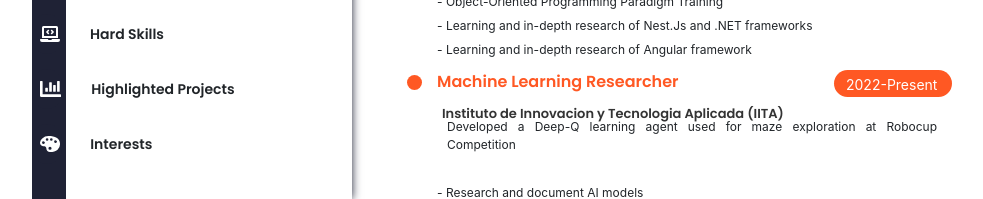
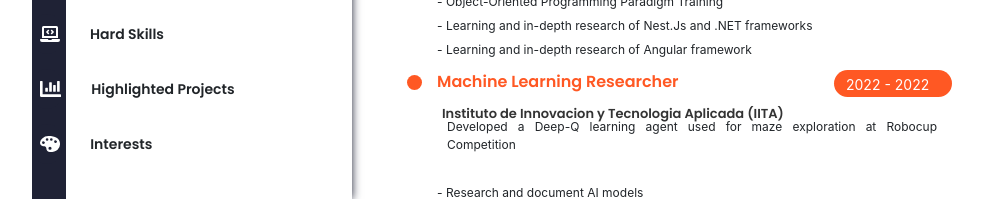
Before and after one commit to AlejoTorres2001/React-SSR-Personal-Portfolio, a Next.js app: page / in a window 1280 px wide. Both pictures are taken after a click on the element "Work History". Shown: the part 1989-2188 px from the top of the page, without its empty margins (148-1131 px from the left). Built offline with nearby package versions, Linux system fonts and the light colour scheme.

Commit message:
fix typo

```diff
--- a/components/ResumeComponents/Work.tsx
+++ b/components/ResumeComponents/Work.tsx
@@ -63,7 +63,7 @@ const Work: React.FunctionComponent<object> = () => {
                 : 'Investigador de Machine Learning'}
             </span>
             <div className="heading-date">
-              2022-{language.name === 'en' ? 'Present' : 'Presente'}
+              2022 - 2022
             </div>
           </div>
           <div className="resume-sub-heading">
@@ -111,7 +111,7 @@ const Work: React.FunctionComponent<object> = () => {
                 ? 'Developer and Technical support'
                 : 'Desarrollador y Soporte Tecnico'}
             </span>
-            <div className="heading-date">2021-2021</div>
+            <div className="heading-date">2021 - 2021</div>
           </div>
           <div className="resume-sub-heading">
             <span>
@@ -136,7 +136,7 @@ const Work: React.FunctionComponent<object> = () => {
           <span className="resume-description-text">
             -{' '}
             {language.name === 'en'
-              ? 'Developing and mantaining existing systems using ASP.NET and Genexus11'
+              ? 'Developing and maintaining existing systems using ASP.NET and Genexus11'
               : 'Desarrollando y manteniendo sistemas existentes usando ASP.NET y Genexus11'}
           </span>
           <br />
@@ -244,7 +244,7 @@ const Work: React.FunctionComponent<object> = () => {
                 : 'Profesor de Programación en Python'}
             </span>
             <div className="heading-date">
-              2021-{language.name === 'en' ? 'Present' : 'Presente'}
+              2021 - 2022
             </div>
           </div>
           <div className="resume-sub-heading">
```
